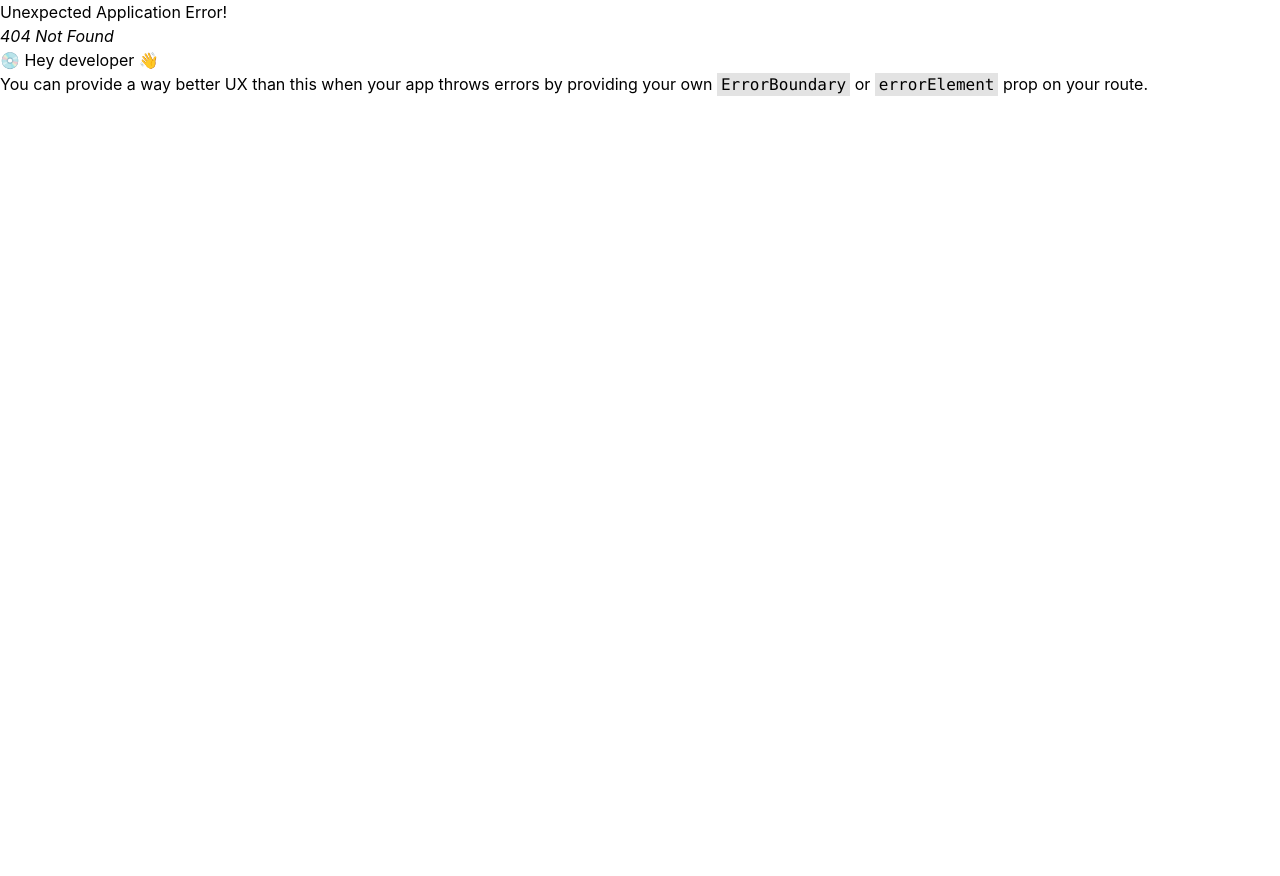
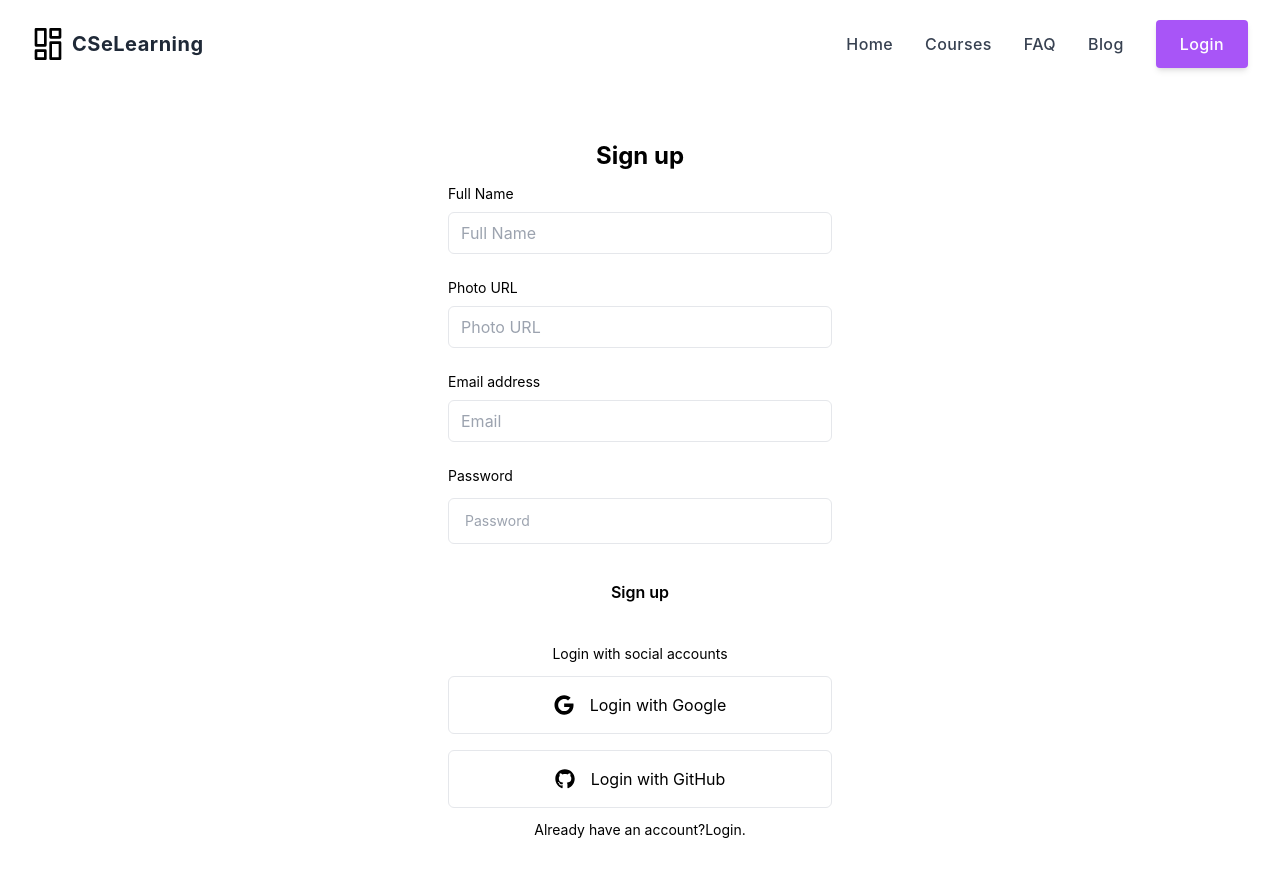
Before and after one commit to MehediAhsan/cselearning-platform-client, a React (Create React App) app: page /register in a window 1280 px wide. Before the commit this address had no page. Shown: the top 876 px of the page. Before the commit the page ends 800 px from the top, so only its background shows below. Built offline with nearby package versions, Linux system fonts and the light colour scheme.

Commit message:
course details added

```diff
--- a/package.json
+++ b/package.json
@@ -9,6 +9,7 @@
     "firebase": "^9.12.1",
     "react": "^18.2.0",
     "react-dom": "^18.2.0",
+    "react-icons": "^4.6.0",
     "react-router-dom": "^6.4.2",
     "react-scripts": "5.0.1",
     "web-vitals": "^2.1.4"
--- a/src/Routes/Routes.js
+++ b/src/Routes/Routes.js
@@ -1,6 +1,9 @@
 import { createBrowserRouter } from "react-router-dom";
+import CourseDetail from "../components/Courses/CourseDetail/CourseDetail";
 import Courses from "../components/Courses/Courses";
 import Home from "../components/Home/Home";
+import Login from "../components/Login/Login/Login";
+import Register from "../components/Login/Register/Register";
 import Main from "../layout/Main";
 
 export const router = createBrowserRouter([
@@ -16,6 +19,19 @@ export const router = createBrowserRouter([
                 path: '/courses',
                 loader: () => fetch('https://b610-learning-platform-server-side-one.vercel.app/courses'),
                 element: <Courses></Courses>
+            },
+            {
+                path: '/course/:id',
+                loader: ({params}) => fetch(`https://b610-learning-platform-server-side-one.vercel.app/course/${params.id}`),
+                element: <CourseDetail></CourseDetail>
+            },
+            {
+                path: '/login',
+                element: <Login></Login>
+            },
+            {
+                path: '/register',
+                element: <Register></Register>
             }
         ]
     }
--- a/src/components/Courses/CourseContent/CourseContent.js
+++ b/src/components/Courses/CourseContent/CourseContent.js
@@ -2,7 +2,7 @@ import React from 'react';
 import { Link } from 'react-router-dom';
 
 const CourseContent = ({course}) => {
-    const {name, image, description} = course;
+    const {id, name, image, description} = course;
     console.log(course);
     return (
         <div className="flex overflow-hidden rounded-lg shadow-lg text-black">
@@ -16,7 +16,7 @@ const CourseContent = ({course}) => {
                 </p>
 
                 <div className="flex justify-between mt-3 item-center">
-                    <Link className="text-lg text-gray-700">Read More...</Link>
+                    <Link to={`/course/${id}`} className="text-lg text-gray-700">Read More...</Link>
                     <button className="px-2 py-1 text-xs font-bold text-white uppercase transition-colors duration-300 transform bg-gray-800 rounded dark:bg-gray-700 hover:bg-gray-700 dark:hover:bg-gray-600 focus:outline-none focus:bg-gray-700 dark:focus:bg-gray-600">Get premium access</button>
                 </div>
             </div>
--- /dev/null
+++ b/src/components/Courses/CourseDetail/CourseDetail.js
@@ -0,0 +1,20 @@
+import React from 'react';
+import { useLoaderData } from 'react-router-dom';
+
+const CourseDetail = () => {
+    const course = useLoaderData();
+    const {name, image, description} = course;
+    console.log(course);
+    return (
+        <div className='w-7/12 mx-auto my-10'>
+            <h1 className='text-3xl font-bold mb-5 text-gray-700'>{name}</h1>
+            <img src={image} alt="" />
+            <div className='mt-5'>
+                <h1 className='text-3xl font-bold text-gray-700 mb-5'>Details</h1>
+                <p>{description}</p>
+            </div>
+        </div>
+    );
+};
+
+export default CourseDetail;
--- a/src/components/Courses/LeftSideBar/LeftSideBar.js
+++ b/src/components/Courses/LeftSideBar/LeftSideBar.js
@@ -2,10 +2,10 @@ import React from 'react';
 import { Link } from 'react-router-dom';
 
 const LeftSideBar = ({course}) => {
-    const {name} = course;
+    const {id, name} = course;
     return (
-        <div className='text-center mt-8 font-semibold text-lg'>
-            <Link >{name}</Link>
+        <div className='text-center mb-4 font-semibold text-lg bg-gray-700 py-3 text-white'>
+            <Link to={`/course/${id}`} >{name}</Link>
         </div>
     );
 };
--- a/src/components/Header/Header.js
+++ b/src/components/Header/Header.js
@@ -75,7 +75,7 @@ const Header = () => {
           </li>
           <li>
             <Link
-              to="/"
+              to="/login"
               className="inline-flex items-center justify-center h-12 px-6 font-medium tracking-wide text-white transition duration-200 rounded shadow-md bg-purple-500 hover:bg-deep-purple-accent-700 focus:shadow-outline focus:outline-none"
               aria-label="Login"
               title="Login"
@@ -197,7 +197,7 @@ const Header = () => {
                     </li>
                     <li>
                       <Link
-                        href="/"
+                        href="/login"
                         className="inline-flex items-center justify-center w-full h-12 px-6 font-medium tracking-wide text-white transition duration-200 rounded shadow-md bg-purple-500 hover:bg-deep-purple-accent-700 focus:shadow-outline focus:outline-none"
                         aria-label="Login"
                         title="Login"
--- /dev/null
+++ b/src/components/Login/Login/Login.js
@@ -0,0 +1,52 @@
+import React from 'react';
+import { Link } from 'react-router-dom';
+import { FaGoogle, FaGithub } from "react-icons/fa";
+
+const Login = () => {
+    const handleSubmit = event =>{
+        event.preventDefault();
+    }
+
+
+    return (
+        <div>
+            <div className="w-full max-w-md p-8 space-y-3 rounded dark:bg-gray-900 dark:text-gray-100 mx-auto my-5">
+                <h1 className="text-2xl font-bold text-center">Login</h1>
+                <form onSubmit={handleSubmit} className="space-y-6 ng-untouched ng-pristine ng-valid">
+                    <div>
+                        <label className="block mb-2 text-sm">Email address</label>
+                        <input type="email" name="email" placeholder="Email" className="w-full px-3 py-2 border rounded-md dark:border-gray-700 dark:bg-gray-900 dark:text-gray-100" required />
+                    </div>
+                    <div className="space-y-1 text-sm">
+                        <label className="block mb-2 text-sm">Password</label>
+                        <input type="password" name="password" placeholder="Password" className="w-full px-4 py-3 rounded-md border dark:border-gray-700 dark:bg-gray-900 dark:text-gray-100 focus:dark:border-violet-400" required />
+                        <div className="flex justify-end text-xs dark:text-gray-400">
+                            <Link rel="noopener noreferrer" href="#">Forgot Password?</Link>
+                        </div>
+                    </div>
+                    <button type='submit' className="block w-full p-3 text-center rounded-sm dark:text-gray-900 dark:bg-violet-400 font-semibold">Login</button>
+                </form>
+                <div className="flex items-center pt-4 space-x-1">
+                    <div className="flex-1 h-px sm:w-16 dark:bg-gray-700"></div>
+                    <p className="px-3 text-sm dark:text-gray-400">Login with social accounts</p>
+                    <div className="flex-1 h-px sm:w-16 dark:bg-gray-700"></div>
+                </div>
+                <div className="space-y-4">
+                    <button aria-label="Login with Google" type="button" className="flex items-center justify-center w-full p-4 space-x-4 border rounded-md focus:ring-2 focus:ring-offset-1 dark:border-gray-400 focus:ring-violet-400">
+                        <FaGoogle className="w-5 h-5 fill-current"></FaGoogle>
+                        <p>Login with Google</p>
+                    </button>
+                    <button aria-label="Login with GitHub" type="button" className="flex items-center justify-center w-full p-4 space-x-4 border rounded-md focus:ring-2 focus:ring-offset-1 dark:border-gray-400 focus:ring-violet-400">
+                        <FaGithub className="w-5 h-5 fill-current"></FaGithub>
+                        <p>Login with GitHub</p>
+                    </button>
+                </div>
+                <p className="px-6 text-sm text-center dark:text-gray-400">Don't have an account yet?
+				<Link rel="noopener noreferrer" to="/register" className="hover:underline dark:text-violet-400">Sign up</Link>.
+			    </p>
+            </div>
+        </div>
+    );
+};
+
+export default Login;
--- /dev/null
+++ b/src/components/Login/Register/Register.js
@@ -0,0 +1,64 @@
+import React from 'react';
+import { Link } from 'react-router-dom';
+import { FaGoogle, FaGithub } from "react-icons/fa";
+
+const Register = () => {
+    const handleSubmit = event =>{
+        event.preventDefault();
+
+        const form = event.target;
+        const name = form.name.value;
+        const photoURL = form.photoURL.value;
+        const email = form.email.value;
+        const password = form.password.value;
+        console.log(name,photoURL,email,password);
+    }
+
+
+    return (
+        <div>
+            <div className="w-full max-w-md p-8 space-y-3 rounded dark:bg-gray-900 dark:text-gray-100 mx-auto my-5">
+                <h1 className="text-2xl font-bold text-center">Sign up</h1>
+                <form onSubmit={handleSubmit} className="space-y-6 ng-untouched ng-pristine ng-valid">
+                    <div>
+                        <label className="block mb-2 text-sm">Full Name</label>
+                        <input type="text" name="name" placeholder="Full Name" className="w-full px-3 py-2 border rounded-md dark:border-gray-700 dark:bg-gray-900 dark:text-gray-100" required />
+                    </div>
+                    <div>
+                        <label className="block mb-2 text-sm">Photo URL</label>
+                        <input type="text" name="photoURL" placeholder="Photo URL" className="w-full px-3 py-2 border rounded-md dark:border-gray-700 dark:bg-gray-900 dark:text-gray-100" required />
+                    </div>
+                    <div>
+                        <label className="block mb-2 text-sm">Email address</label>
+                        <input type="email" name="email" placeholder="Email" className="w-full px-3 py-2 border rounded-md dark:border-gray-700 dark:bg-gray-900 dark:text-gray-100" required />
+                    </div>
+                    <div className="space-y-1 text-sm">
+                        <label className="block mb-2 text-sm">Password</label>
+                        <input type="password" name="password" placeholder="Password" className="w-full px-4 py-3 rounded-md border dark:border-gray-700 dark:bg-gray-900 dark:text-gray-100 focus:dark:border-violet-400" required />
+                    </div>
+                    <button type='submit' className="block w-full p-3 text-center rounded-sm dark:text-gray-900 dark:bg-violet-400 font-semibold">Sign up</button>
+                </form>
+                <div className="flex items-center pt-4 space-x-1">
+                    <div className="flex-1 h-px sm:w-16 dark:bg-gray-700"></div>
+                    <p className="px-3 text-sm dark:text-gray-400">Login with social accounts</p>
+                    <div className="flex-1 h-px sm:w-16 dark:bg-gray-700"></div>
+                </div>
+                <div className="space-y-4">
+                    <button aria-label="Login with Google" type="button" className="flex items-center justify-center w-full p-4 space-x-4 border rounded-md focus:ring-2 focus:ring-offset-1 dark:border-gray-400 focus:ring-violet-400">
+                        <FaGoogle className="w-5 h-5 fill-current"></FaGoogle>
+                        <p>Login with Google</p>
+                    </button>
+                    <button aria-label="Login with GitHub" type="button" className="flex items-center justify-center w-full p-4 space-x-4 border rounded-md focus:ring-2 focus:ring-offset-1 dark:border-gray-400 focus:ring-violet-400">
+                        <FaGithub className="w-5 h-5 fill-current"></FaGithub>
+                        <p>Login with GitHub</p>
+                    </button>
+                </div>
+                <p className="px-6 text-sm text-center dark:text-gray-400">Already have an account?
+				<Link rel="noopener noreferrer" to="/login" className="hover:underline dark:text-violet-400">Login</Link>.
+			    </p>
+            </div>
+        </div>
+    );
+};
+
+export default Register;
--- /dev/null
+++ b/src/contexts/AuthProvider.js
@@ -0,0 +1,19 @@
+import React from 'react';
+import { useState } from 'react';
+import { createContext } from 'react';
+
+export const AuthContext = createContext();
+
+const AuthProvider = ({children}) => {
+    const [user, setUser] = useState({diplayName:'Mehedi'})
+
+    const authInfo = {user}
+
+    return (
+        <AuthContext.Provider value={authInfo}>
+
+        </AuthContext.Provider>
+    );
+};
+
+export default AuthProvider;
```
Also changed, not shown: 1 other file (tests, documents, lock files or other folders).
